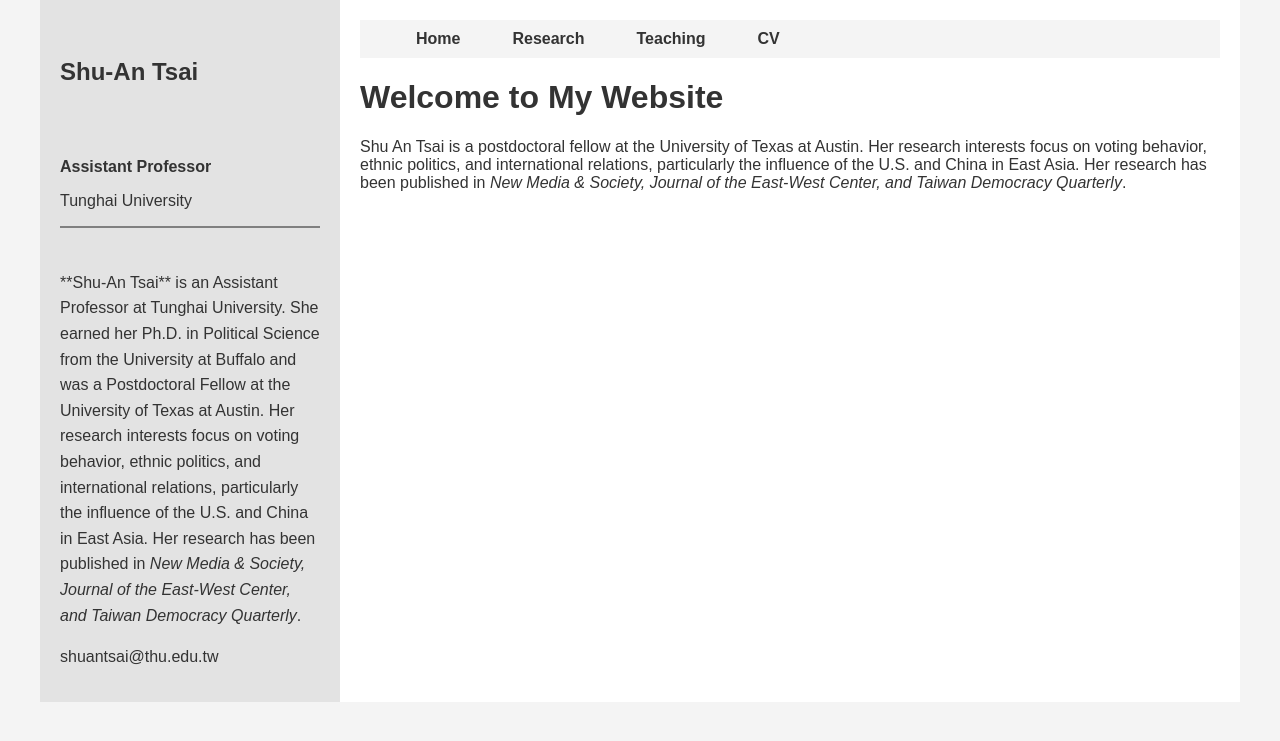
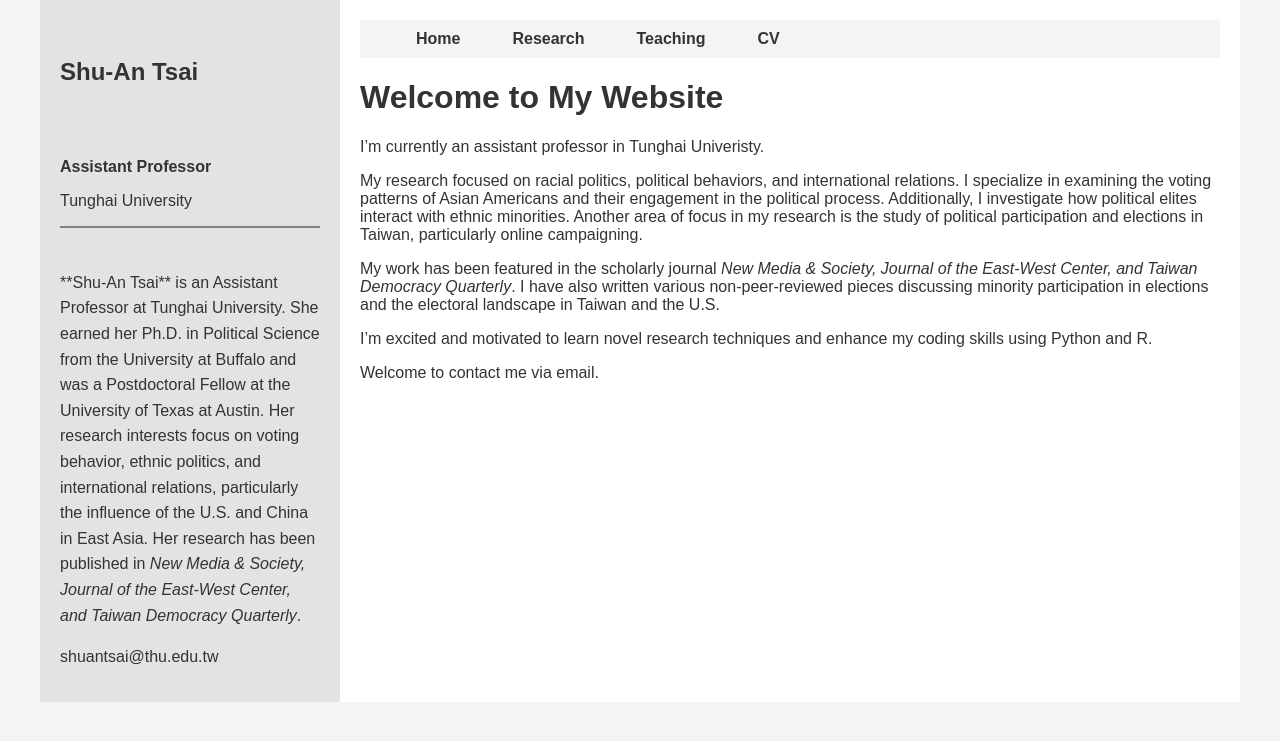
Before and after one commit to shuantsai/shuantsai.github.io, a Jekyll site: the page built from index.md, in a window 1280 px wide. Shown: the top 741 px of the page. Built offline with Jekyll 4.4.1, drawn with Linux system fonts in a browser that asks for light colours; a script that is not in the unit is left out.

Commit message:
Update index.md

```diff
--- a/index.md
+++ b/index.md
@@ -5,6 +5,16 @@ title: Home
 
 # Welcome to My Website
 
-Shu An Tsai is a postdoctoral fellow at the University of Texas at Austin.
-Her research interests focus on voting behavior, ethnic politics, and international relations, particularly the influence of the U.S. and China in East Asia.
+I’m currently an assistant professor in Tunghai Univeristy.
+
+My research focused on racial politics, political behaviors, and international relations. I specialize in examining the voting patterns of Asian Americans and their engagement in the political process. Additionally, I investigate how political elites interact with ethnic minorities. Another area of focus in my research is the study of political participation and elections in Taiwan, particularly online campaigning.
+
+My work has been featured in the scholarly journal <em>New Media & Society, Journal of the East-West Center, and Taiwan Democracy Quarterly</em>. I have also written various non-peer-reviewed pieces discussing minority participation in elections and the electoral landscape in Taiwan and the U.S.
+
+I'm excited and motivated to learn novel research techniques and enhance my coding skills using Python and R.
+
+Welcome to contact me via email.
+
+<!--
 Her research has been published in <em>New Media & Society, Journal of the East-West Center, and Taiwan Democracy Quarterly</em>.
+-->
```
